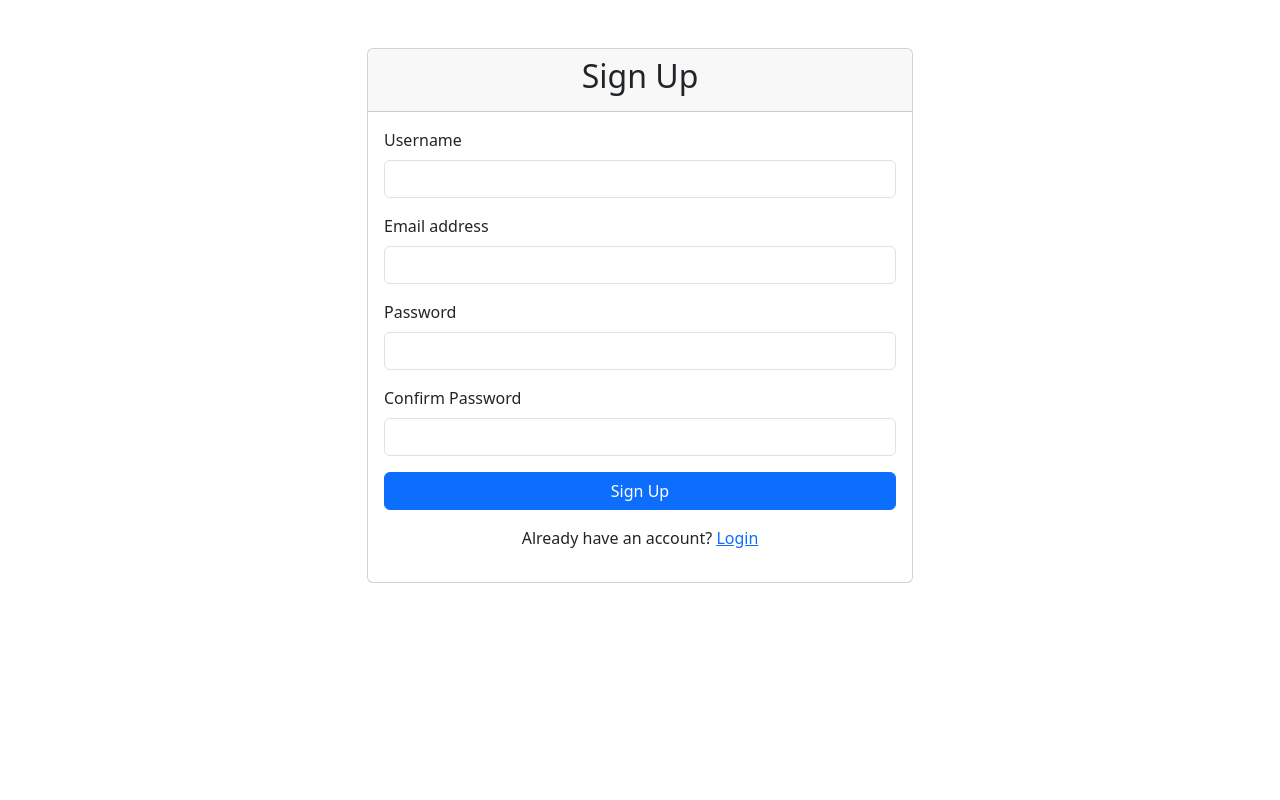
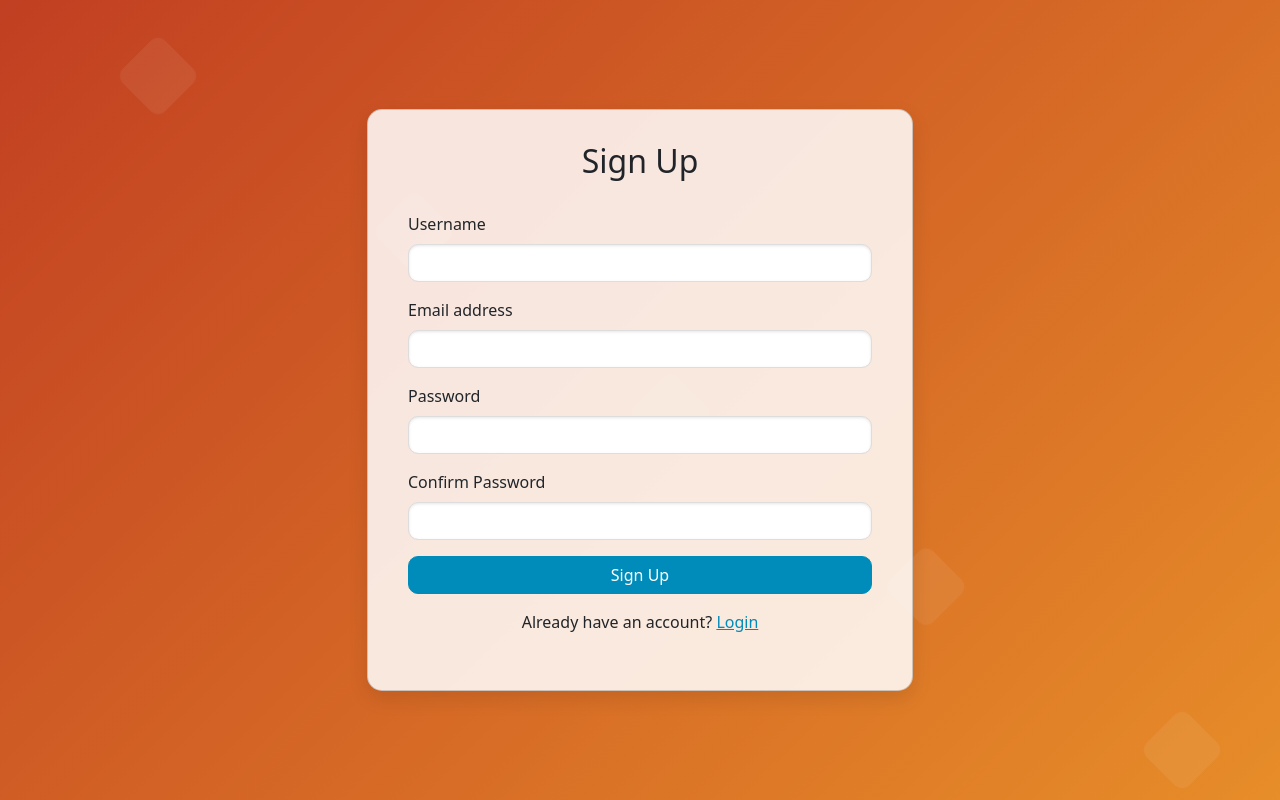
Before and after one commit to PyCoderVivek/Polling-app, a Django app: page /signup/ in a window 1280 px wide. Run offline with Django 5.2, Linux system fonts and the light colour scheme.

Commit message:
Signup Updated

```diff
--- a/Pole_it/Pole_it/settings.py
+++ b/Pole_it/Pole_it/settings.py
@@ -12,7 +12,7 @@
 # SECURITY WARNING: don't run with debug turned on in production!
 DEBUG = True
 
-ALLOWED_HOSTS = ['192.168.1.12']
+ALLOWED_HOSTS = []
 
 # Application definition
 
--- a/Pole_it/templates/auth/signup.html
+++ b/Pole_it/templates/auth/signup.html
@@ -7,12 +7,145 @@
   <meta name="viewport" content="width=device-width, initial-scale=1.0">
   <title>Sign Up</title>
   <link href="https://cdn.jsdelivr.net/npm/bootstrap@5.3.0/dist/css/bootstrap.min.css" rel="stylesheet">
+  <style>
+    body {
+      background: linear-gradient(135deg, #1a2a6c, #b21f1f, #fdbb2d);
+      background-size: 400% 400%;
+      animation: gradientBG 15s ease infinite;
+      height: 100vh;
+      display: flex;
+      align-items: center;
+      justify-content: center;
+      margin: 0;
+      overflow: hidden;
+    }
+
+    @keyframes gradientBG {
+      0% { background-position: 0% 50%; }
+      50% { background-position: 100% 50%; }
+      100% { background-position: 0% 50%; }
+    }
+
+    .poll-animation {
+      position: absolute;
+      top: 0;
+      left: 0;
+      width: 100%;
+      height: 100%;
+      overflow: hidden;
+      z-index: 1;
+    }
+
+    .poll-animation div {
+      position: absolute;
+      width: 60px;
+      height: 60px;
+      background: rgba(255, 255, 255, 0.1);
+      border-radius: 10px;
+      transform: rotate(45deg);
+      animation: pollMove 20s linear infinite;
+      opacity: 0.6;
+    }
+
+    .poll-animation div:nth-child(1) {
+      top: 10%;
+      left: 10%;
+      animation-duration: 10s;
+      animation-delay: 0s;
+    }
+
+    .poll-animation div:nth-child(2) {
+      top: 30%;
+      left: 30%;
+      animation-duration: 12s;
+      animation-delay: 2s;
+    }
+
+    .poll-animation div:nth-child(3) {
+      top: 50%;
+      left: 50%;
+      animation-duration: 15s;
+      animation-delay: 4s;
+    }
+
+    .poll-animation div:nth-child(4) {
+      top: 70%;
+      left: 70%;
+      animation-duration: 18s;
+      animation-delay: 6s;
+    }
+
+    .poll-animation div:nth-child(5) {
+      top: 90%;
+      left: 90%;
+      animation-duration: 20s;
+      animation-delay: 8s;
+    }
+
+    @keyframes pollMove {
+      0% {
+        transform: translateY(0) rotate(45deg);
+      }
+      50% {
+        transform: translateY(-50px) rotate(45deg);
+      }
+      100% {
+        transform: translateY(0) rotate(45deg);
+      }
+    }
+
+    .card {
+      background-color: rgba(255, 255, 255, 0.85);
+      border-radius: 15px;
+      box-shadow: 0 8px 20px rgba(0, 0, 0, 0.1);
+      position: relative;
+      z-index: 2;
+    }
+
+    .card-header {
+      background-color: transparent;
+      border-bottom: none;
+    }
+
+    .form-control {
+      border-radius: 10px;
+      border: 1px solid #ddd;
+      box-shadow: inset 0 1px 3px rgba(0, 0, 0, 0.1);
+    }
+
+    .btn-primary {
+      background-color: #008CBA;
+      border-color: #008CBA;
+      border-radius: 10px;
+    }
+
+    .btn-primary:hover {
+      background-color: #005f73;
+      border-color: #005f73;
+    }
+
+    a {
+      color: #008CBA;
+    }
+
+    a:hover {
+      color: #005f73;
+    }
+  </style>
 </head>
 <body>
+  <div class="poll-animation">
+    <div></div>
+    <div></div>
+    <div></div>
+    <div></div>
+    <div></div>
+  </div>
+
   <div class="container">
-    <div class="row justify-content-center mt-5">
+    <div class="row justify-content-center">
       <div class="col-md-6">
-        <div class="card">
+        <div class="card p-4">
           <div class="card-header text-center">
             <h2>Sign Up</h2>
           </div>
```
